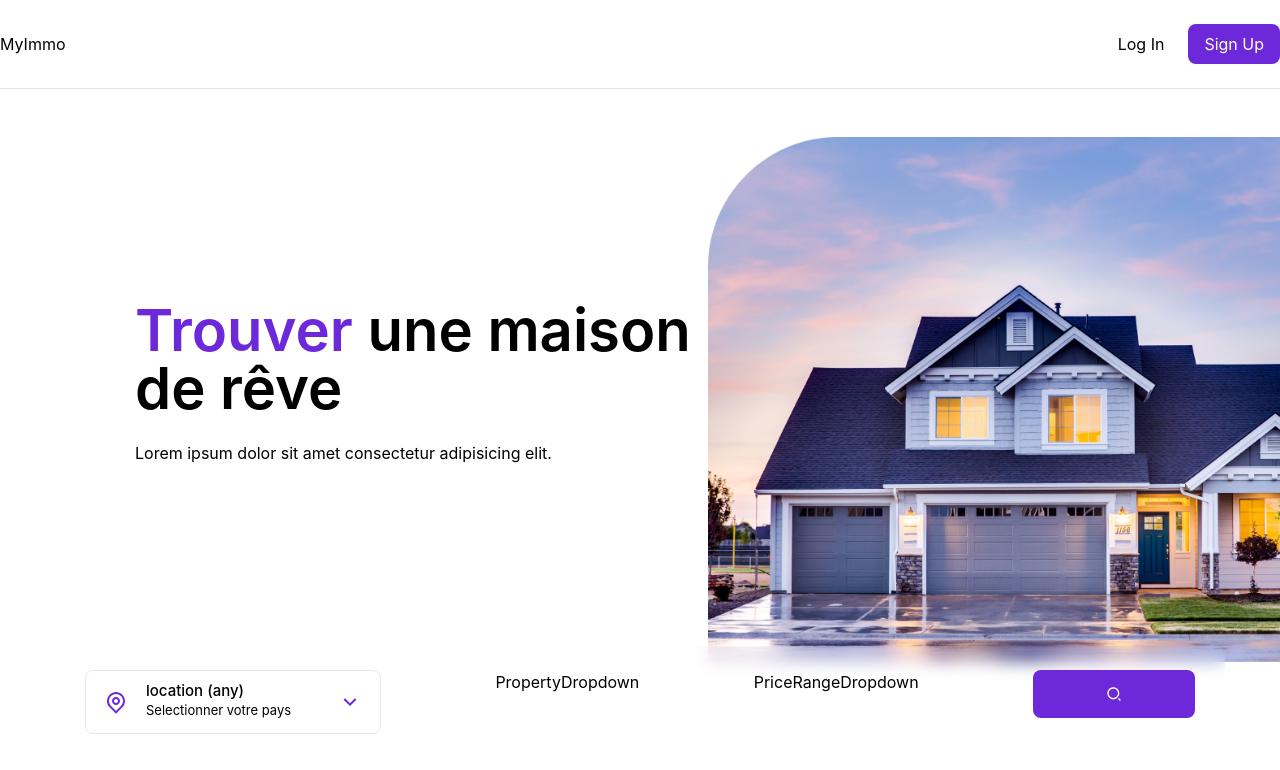
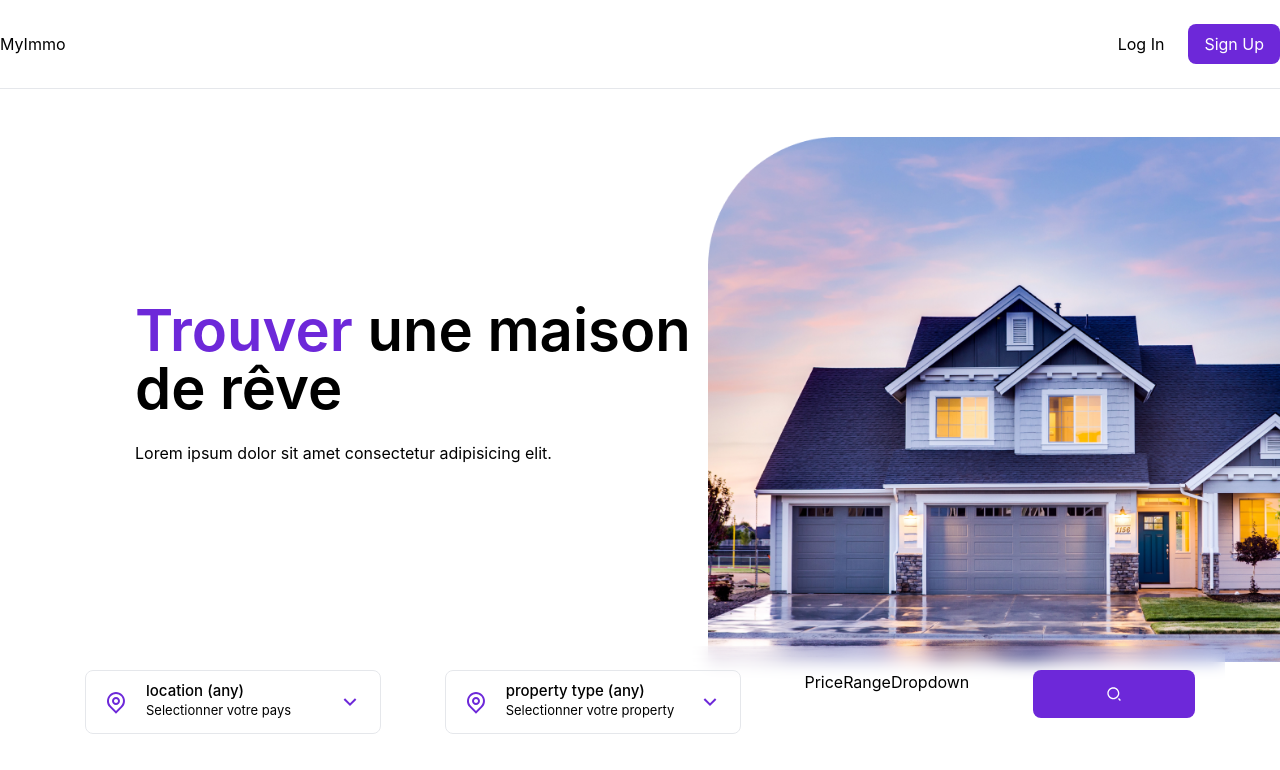
Before and after one commit to elhadjtall/SITE_AGENCE, a React (Vite) app in the folder frontend/: page / in a window 1280 px wide. Shown: the top 770 px of the page. Built offline with nearby package versions, Linux system fonts and the light colour scheme.

Commit message:
Ajout de la page property

```diff
--- a/frontend/src/components/PropertyDropdown.jsx
+++ b/frontend/src/components/PropertyDropdown.jsx
@@ -1,11 +1,51 @@
-import React from 'react'
+import React, { useEffect, useState, useContext } from 'react'; // Suppression des imports inutilisés (useState, useEffect)
+import { RiMapPinLine, RiArrowDownSLine, RiArrowUpSLine } from 'react-icons/ri'; // Import des icônes
+import { Menu } from '@headlessui/react'; // Import de Headless UI
+import { HouseContext } from './HouseContext'; // Import du contexte
 
 const PropertyDropdown = () => {
+  const { property, setProperty, properties } = useContext(HouseContext); // Utilisation du contexte
+
+  const [isOpen, setIsOpen] = useState(false);
+
+   console.log(properties); // Affiche le pays actuel dans la console
+
   return (
-    <div>
-      PropertyDropdown
-    </div>
-  )
-}
+    // Code pour le menu de pays
+    <Menu as="div" className="dropdown relative">
+      {/* Code pour le bouton de pays et la phrase "Selectionner votre pays"  */}
+      <Menu.Button className="dropdown-btn w-full text-left" onClick={() => setIsOpen(!isOpen)}>
+        <RiMapPinLine className="dropdown-icon-primary" />
+        <div>
+          <div className='text-[15px] font-medium leading-tight'>{property}</div>
+          <div className='text-[13px]'>Selectionner votre property</div>
+        </div>
+        {/* Code pour les icones de dropdown en haut et en bas */}
+        {isOpen ? (
+              <RiArrowUpSLine
+              className="dropdown-icon-secondary" />
+            ) : (
+              <RiArrowDownSLine
+              className="dropdown-icon-secondary" />
+            )}
+    </Menu.Button>
+    {/* Code pour la liste de pays */}
+    <Menu.Items className="dropdown-menu">
+      {properties.map((property, index) => {
+        return (
+          <Menu.Item
+            as="li"
+            key={index}
+            onClick={() => setCountry(property)}
+            className="cursor-pointer hover:text-violet-700 transition"
+          >
+            {property}
+          </Menu.Item>
+        );
+      })}
+    </Menu.Items>
+    </Menu>
+  );
+};
 
-export default PropertyDropdown
+export default PropertyDropdown;
```
